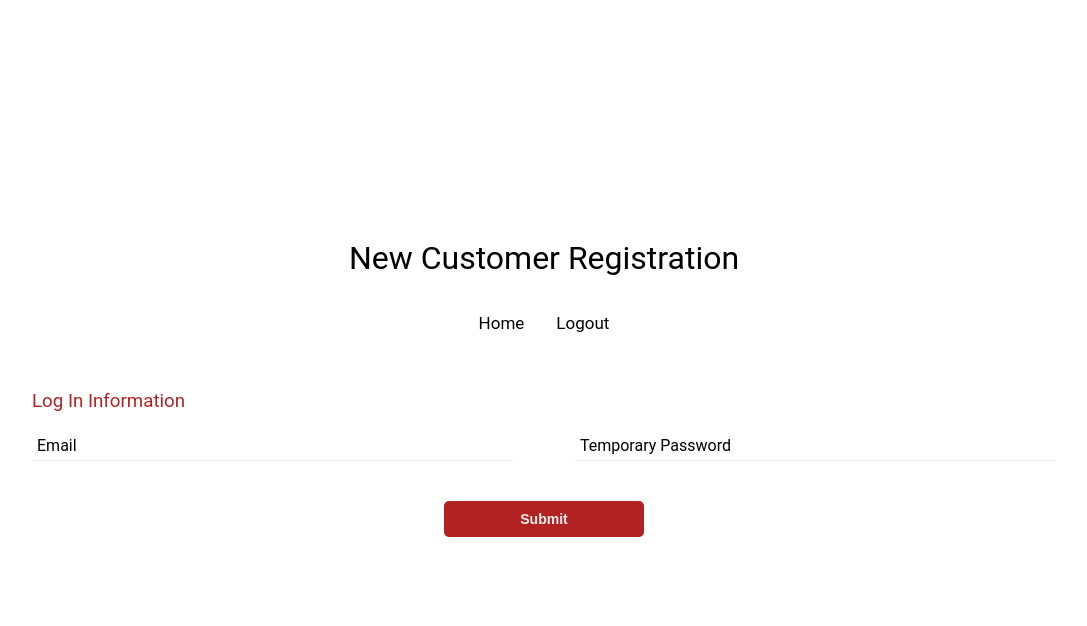
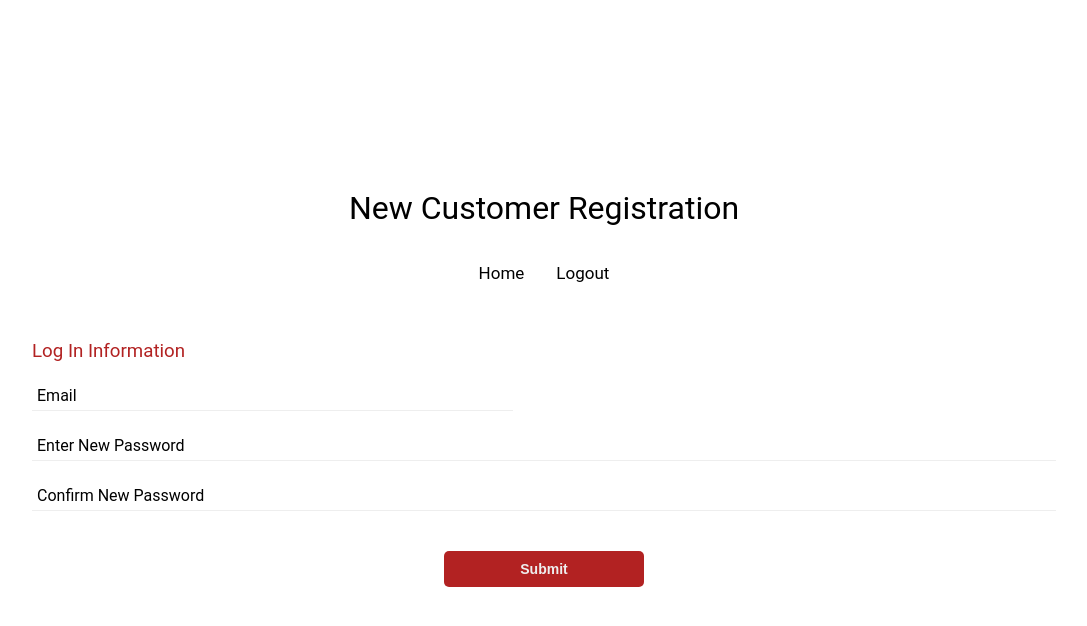
Before and after one commit to hite5/COSC_4353, a Flask app: page /NewCustomerForm in a window 1280 px wide. Shown: the top 626 px of the page, without its empty margins (96-1183 px from the left). Run offline with Flask 2, Linux system fonts and the light colour scheme.

Commit message:
Update NewCustomerForm.html
added password confirmation field

```diff
--- a/application/templates/NewCustomerForm.html
+++ b/application/templates/NewCustomerForm.html
@@ -177,8 +177,9 @@
             <h3>Log In Information</h3>
             <div class="info">
                 <input type="text" name="email" placeholder="Email" maxlength="30" required />
-                <input type="password" name="passW" placeholder="Temporary Password" maxlength="15" required />
-
+<!--                <input type="password" name="passW" placeholder="Temporary Password" maxlength="15" required />-->
+                <input class="fname" type="password" id="newpasswd" name="newpasswd" placeholder="Enter New Password" maxlength="15" required>
+                <input class="fname" type="password" id="confirmpasswd" name="confirmpasswd" placeholder="Confirm New Password" maxlength="15" required>
             </div>
             <button href="/" class="button">Submit</button>
         </form>
```
